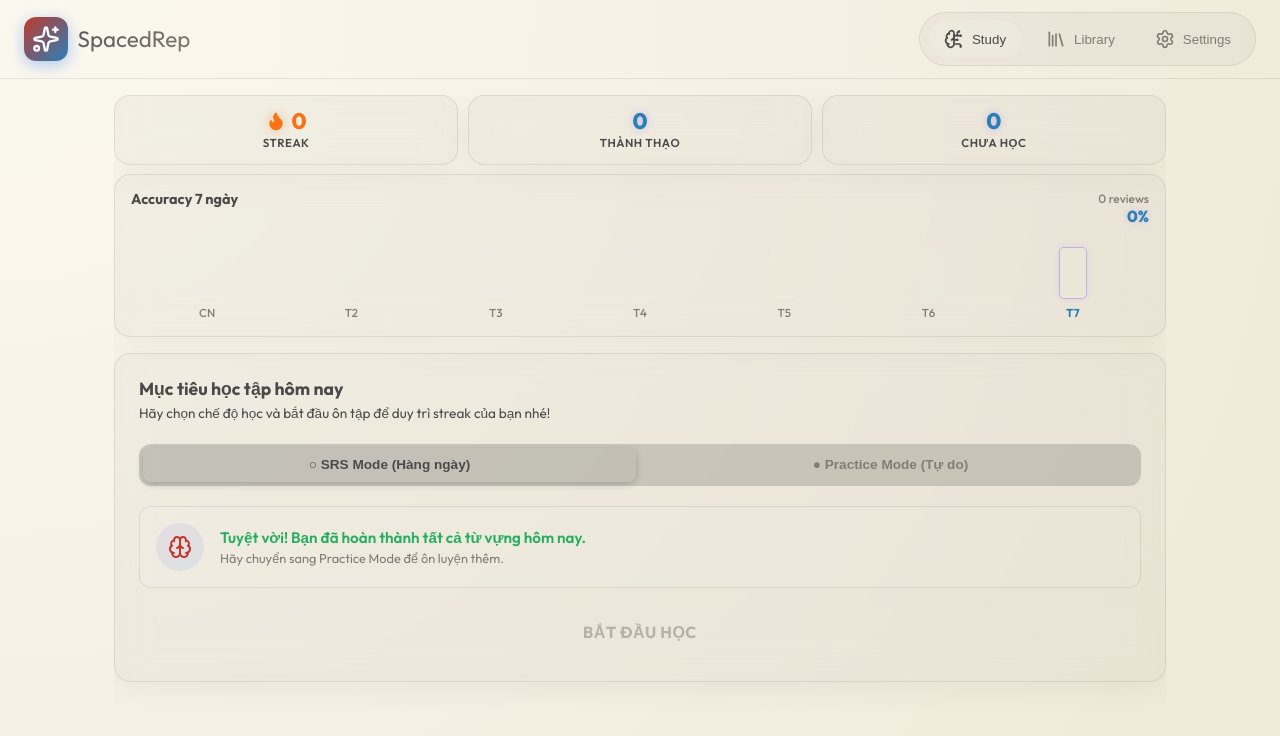
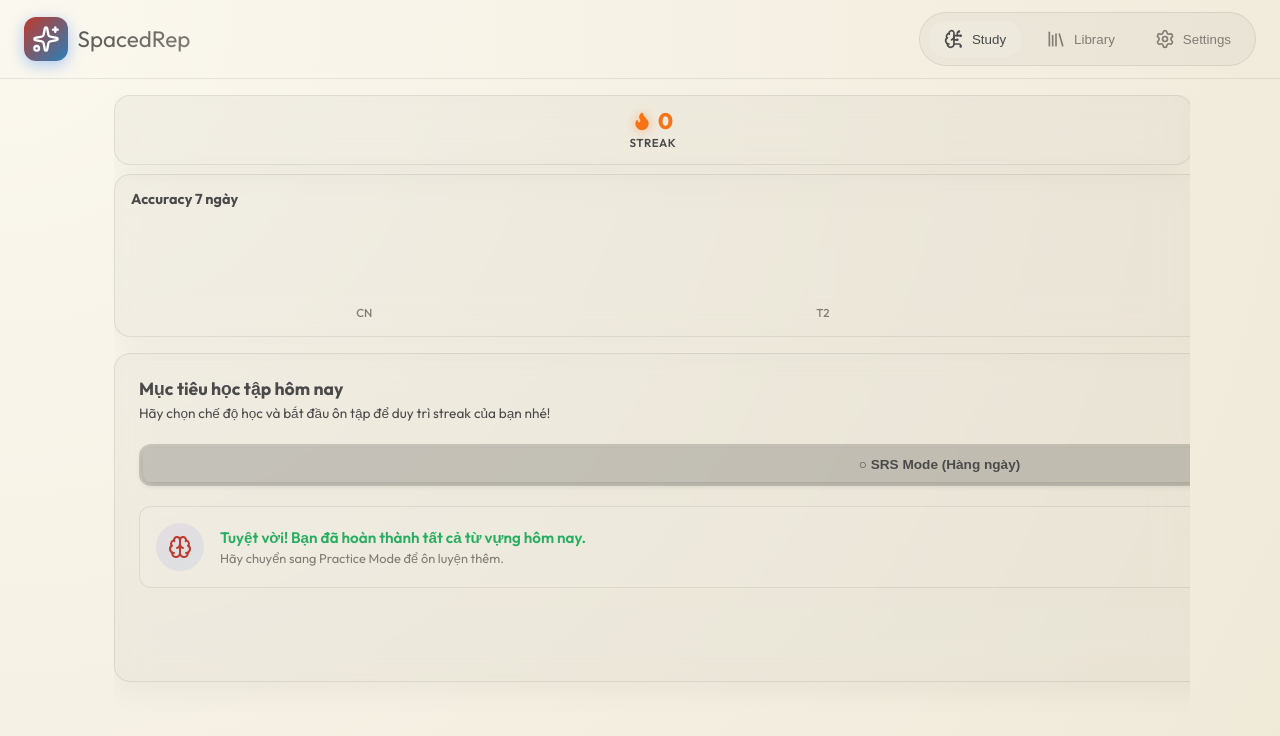
Before and after one commit to tthanhvu002sgu/SPS, a React (Vite) app: page / in a window 1280 px wide. Shown: the top 736 px of the page. Built offline with nearby package versions, Linux system fonts and the light colour scheme.

Commit message:
perf: use hardware-accelerated horizontal slider for ultra smooth tab transitions

```diff
--- a/src/App.jsx
+++ b/src/App.jsx
@@ -74,30 +74,16 @@ function App() {
         </nav>
       </header>
 
-      <main className="main-container" style={{ position: 'relative', width: '100%', height: '100%' }}>
-        <AnimatePresence mode="wait">
-          {activeTab === 'library' && (
+      <main className="main-container" style={{ position: 'relative', width: '100%', height: '100%', padding: 0, overflow: 'hidden' }}>
         <motion.div
-              key="library"
-              initial={{ opacity: 0, y: 12, scale: 0.99 }}
-              animate={{ opacity: 1, y: 0, scale: 1 }}
-              exit={{ opacity: 0, y: -12, scale: 0.99 }}
-              transition={{ duration: 0.2, ease: [0.25, 1, 0.5, 1] }}
-              style={{ height: '100%', width: '100%', display: 'flex', flexDirection: 'column' }}
+          animate={{
+            x: activeTab === 'study' ? '0%' : activeTab === 'library' ? '-100%' : '-200%'
+          }}
+          transition={{ type: 'spring', stiffness: 280, damping: 30 }}
+          style={{ display: 'flex', width: '300%', height: '100%' }}
         >
-              <WordList words={words} updateWord={updateWord} deleteWord={deleteWord} addWord={addWord} addWords={addWords} />
-            </motion.div>
-          )}
-
-          {activeTab === 'study' && (
-            <motion.div
-              key="study"
-              initial={{ opacity: 0, y: 12, scale: 0.99 }}
-              animate={{ opacity: 1, y: 0, scale: 1 }}
-              exit={{ opacity: 0, y: -12, scale: 0.99 }}
-              transition={{ duration: 0.2, ease: [0.25, 1, 0.5, 1] }}
-              style={{ height: '100%', width: '100%', display: 'flex', flexDirection: 'column' }}
-            >
+          {/* Tab 1: Study (Index 0) */}
+          <div style={{ width: '100%', height: '100%', flexShrink: 0, padding: '1rem 1.5rem', display: 'flex', flexDirection: 'column', overflow: 'hidden' }}>
             <StudySession
               words={words}
               settings={settings}
@@ -107,22 +93,18 @@ function App() {
               reviewHistory={reviewHistory}
               isActive={activeTab === 'study'}
             />
+          </div>
+
+          {/* Tab 2: Library (Index 1) */}
+          <div style={{ width: '100%', height: '100%', flexShrink: 0, padding: '1rem 1.5rem', display: 'flex', flexDirection: 'column', overflow: 'hidden' }}>
+            <WordList words={words} updateWord={updateWord} deleteWord={deleteWord} addWord={addWord} addWords={addWords} />
+          </div>
+
+          {/* Tab 3: Settings (Index 2) */}
+          <div style={{ width: '100%', height: '100%', flexShrink: 0, padding: '1rem 1.5rem', display: 'flex', flexDirection: 'column', overflow: 'hidden' }}>
+            <Settings words={words} settings={settings} updateSettings={updateSettings} importData={importData} />
+          </div>
         </motion.div>
-          )}
-
-          {activeTab === 'settings' && (
-            <motion.div
-              key="settings"
-              initial={{ opacity: 0, y: 12, scale: 0.99 }}
-              animate={{ opacity: 1, y: 0, scale: 1 }}
-              exit={{ opacity: 0, y: -12, scale: 0.99 }}
-              transition={{ duration: 0.2, ease: [0.25, 1, 0.5, 1] }}
-              style={{ height: '100%', width: '100%', display: 'flex', flexDirection: 'column' }}
-            >
-              <Settings words={words} settings={settings} updateSettings={updateSettings} importData={importData} />
-            </motion.div>
-          )}
-        </AnimatePresence>
       </main>
     </>
   );
```
Lines whose indentation alone changed are shown as unchanged.
